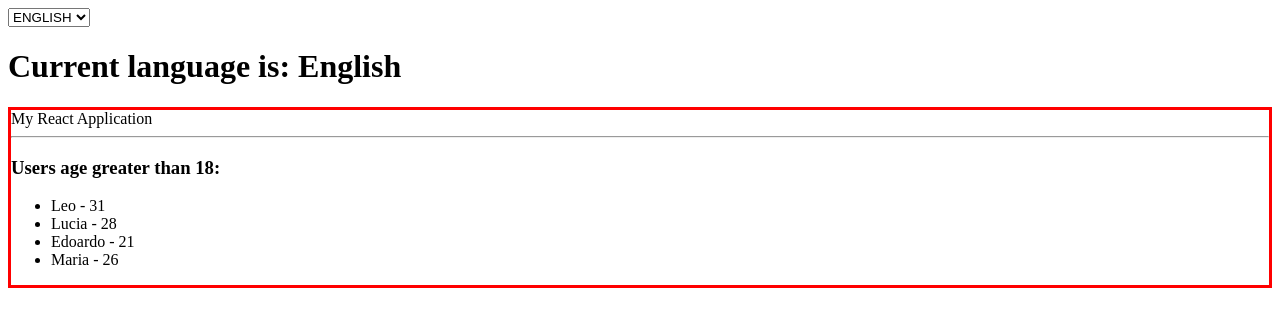
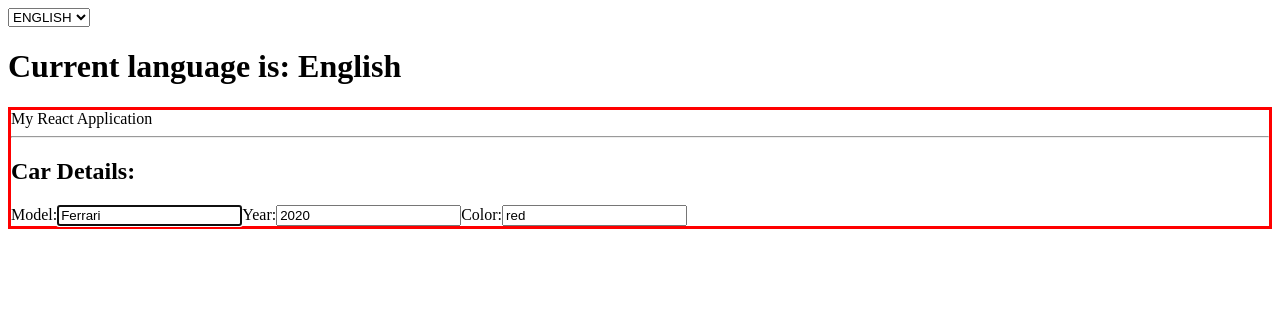
Before and after one commit to EnzoSt/react-exercises, a React (Create React App) app: page / in a window 1280 px wide. Shown: the top 326 px of the page. Built offline with nearby package versions, Linux system fonts and the light colour scheme.

Commit message:
useRef-02

```diff
--- a/src/App.js
+++ b/src/App.js
@@ -14,24 +14,31 @@ import { DisplayLanguage } from "./DisplayLanguage";
 // import { GithubUser } from "./GithubUser";
 // import { GithubUserList } from "./GithubUserList";
 // import { HookCounter } from "./HookCounter";
-import { FilteredList } from "./FilteredList";
+// import { FilteredList } from "./FilteredList";
+import { CarDetails } from "./CarDetails";
 // import { ControlledForm } from "./controlledForm";
 // import { GithubUser } from "./GithubUser";
 // import { Sum } from "./Sum";
 // import { CounterUseState } from "./CounterUseState";
 // import { LoginUseState } from "./LoginUseState";
 
-const users = [
-  { id: 1, name: "Leo", age: 31 },
-  { id: 2, name: "Lucia", age: 28 },
-  { id: 3, name: "Giacomo", age: 17 },
-  { id: 4, name: "Edoardo", age: 21 },
-  { id: 5, name: "Matteo", age: 15 },
-  { id: 6, name: "Fabiana", age: 18 },
-  { id: 7, name: "Alessia", age: 16 },
-  { id: 8, name: "Maria", age: 26 },
+// const users = [
+//   { id: 1, name: "Leo", age: 31 },
+//   { id: 2, name: "Lucia", age: 28 },
+//   { id: 3, name: "Giacomo", age: 17 },
+//   { id: 4, name: "Edoardo", age: 21 },
+//   { id: 5, name: "Matteo", age: 15 },
+//   { id: 6, name: "Fabiana", age: 18 },
+//   { id: 7, name: "Alessia", age: 16 },
+//   { id: 8, name: "Maria", age: 26 },
 
-];
+// ];
+
+const CarDefault = {
+  model: "Ferrari",
+  year: "2020",
+  color: "red"
+};
 
 export function App() {
   // const [showCounter, setShowCounter] = useState(true);
@@ -51,7 +58,8 @@ export function App() {
             <DisplayLanguage />
           </LanguageContext.Provider>
         <Container title="My React Application">
-          <FilteredList items={users} />
+          <CarDetails initialData={CarDefault} />
+          {/* <FilteredList items={users} /> */}
           {/* <GithubUser username="enzoSt" /> */}
           {/* <ControlledForm /> */}
           {/* <HookCounter /> */}
--- /dev/null
+++ b/src/CarDetails.js
@@ -0,0 +1,57 @@
+import { useEffect, useRef, useState } from "react";
+
+export function CarDetails({initialData}) {
+    const [model, setModel] = useState(initialData.model);
+    const [year, setYear] = useState(initialData.year);
+    const [color, setColor] = useState(initialData.color);
+    const inputRef = useRef();
+
+    useEffect(() => {
+        inputRef.current.focus()
+    }, []);
+
+    function handleModelChange(e) {
+        setModel(e.target.value);
+    }
+
+    function handleYearChange(e) {
+        setYear(e.target.value);
+    }
+
+    function handleColorChange(e) {
+        setColor(e.target.value);
+    }
+
+    return (
+        <div>
+        <h2>Car Details:</h2>
+        <form>
+            <label>
+            Model:
+            <input
+                ref={inputRef}
+                type="text"
+                value={model}
+                onChange={handleModelChange}
+            />
+            </label>
+            <label>
+            Year:
+            <input
+                type="text"
+                value={year}
+                onChange={handleYearChange}
+            />
+            </label>
+            <label>
+            Color:
+            <input
+                type="text"
+                value={color}
+                onChange={handleColorChange}
+            />
+            </label>
+        </form>
+        </div>
+    );
+}
```
